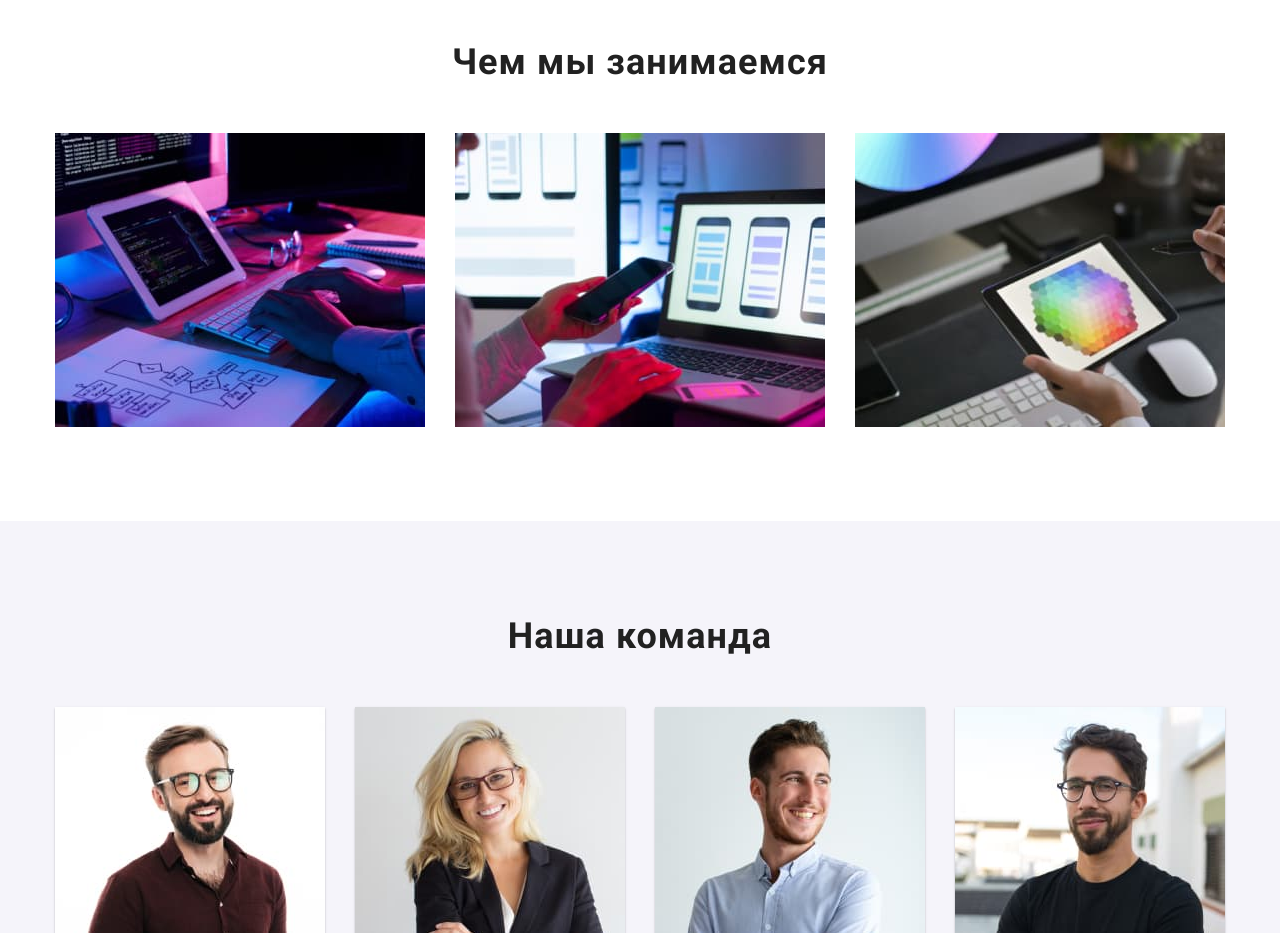
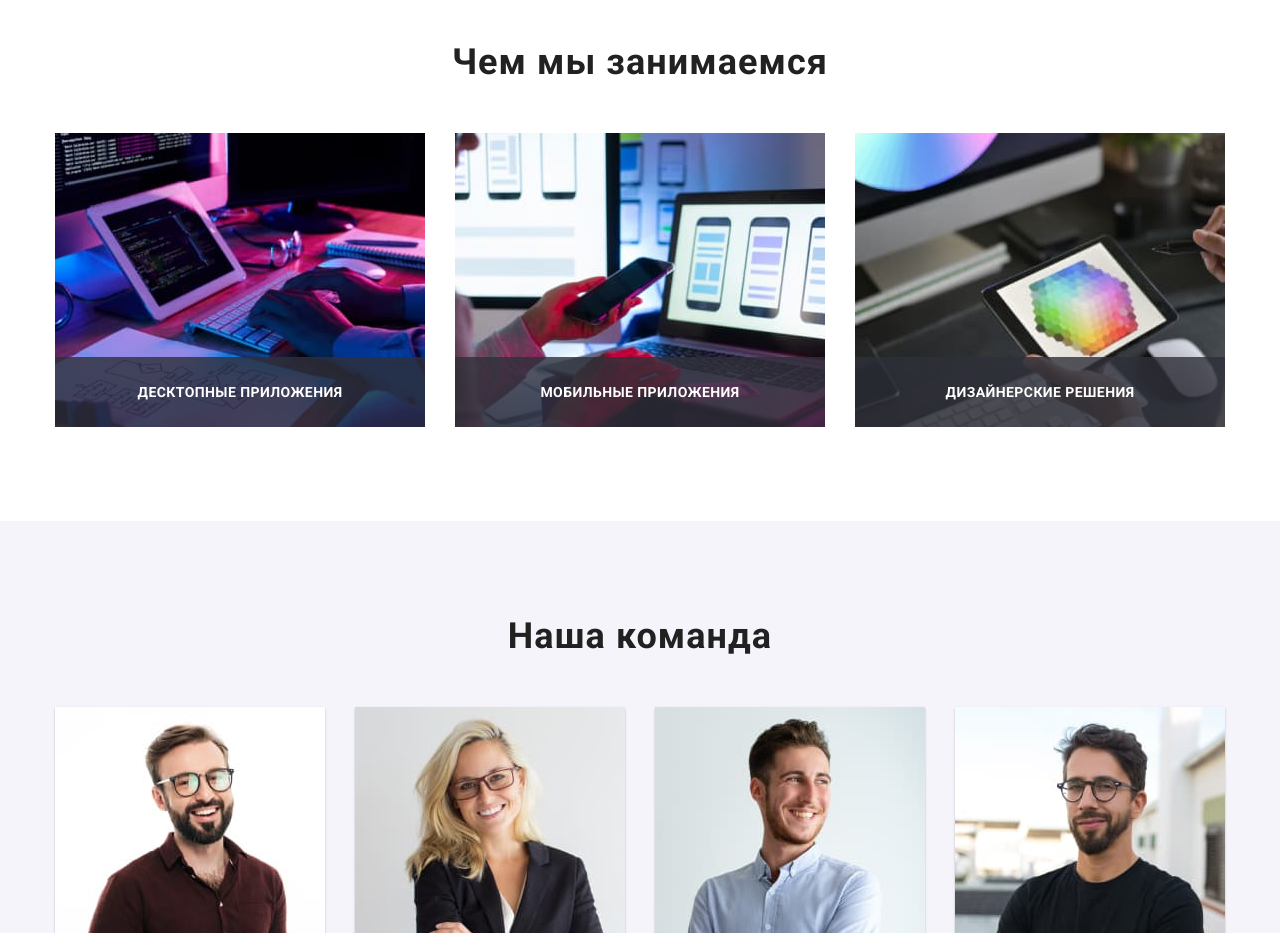
Before and after one commit to Zhenya240315/goit-markup-hw-05, a plain HTML site: page index.html in a window 1280 px wide. Shown: the part 1080-2013 px from the top of the page. Drawn offline with nearby package versions, Linux system fonts and the light colour scheme.

Commit message:
finish-2-hw-05

```diff
--- a/css/styles.css
+++ b/css/styles.css
@@ -236,7 +236,27 @@ ul {
   letter-spacing: 0.03em;
   color: var(--text-color);
 }
-
+/* ----work---- */
+.work-image-jpg {
+  position: relative;
+}
+.work-text {
+  position: absolute;
+  bottom: 0;
+  left: 0;
+  display: flex;
+  width: 100%;
+  height: 70px;
+  font-weight: 700;
+  font-size: 14px;
+  line-height: calc(16 / 14);
+  letter-spacing: 0.03em;
+  text-transform: uppercase;
+  justify-content: center;
+  align-items: center;
+  color: #ffffff;
+  background: rgba(47, 48, 58, 0.8);
+}
 .work {
   padding-top: 94px;
   padding-bottom: 94px;
--- a/index.html
+++ b/index.html
@@ -113,6 +113,7 @@
                 width="370"
                 height="294"
               />
+              <p class="work-text">десктопные приложения</p>
             </li>
             <li class="work-image-jpg">
               <img
@@ -121,6 +122,7 @@
                 width="370"
                 height="294"
               />
+              <p class="work-text">мобильные приложения</p>
             </li>
             <li class="work-image-jpg">
               <img
@@ -129,6 +131,7 @@
                 width="370"
                 height="294"
               />
+              <p class="work-text">дизайнерские решения</p>
             </li>
           </ul>
         </div>
```
